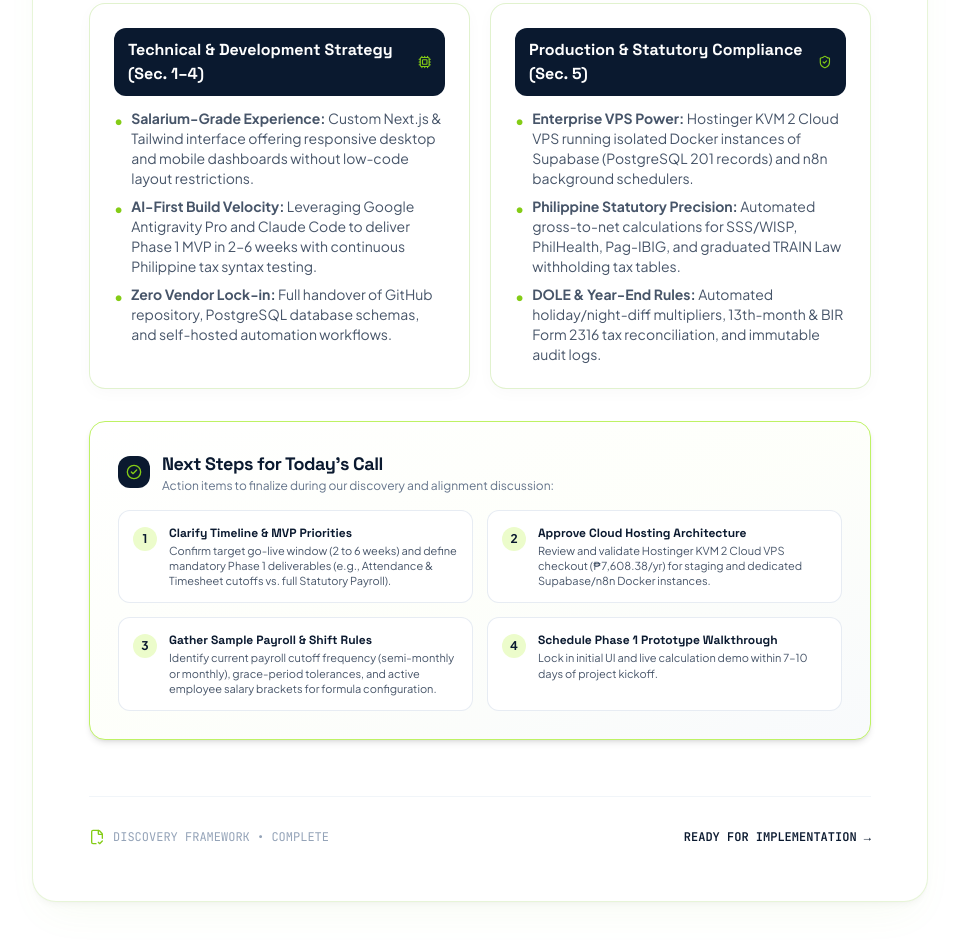
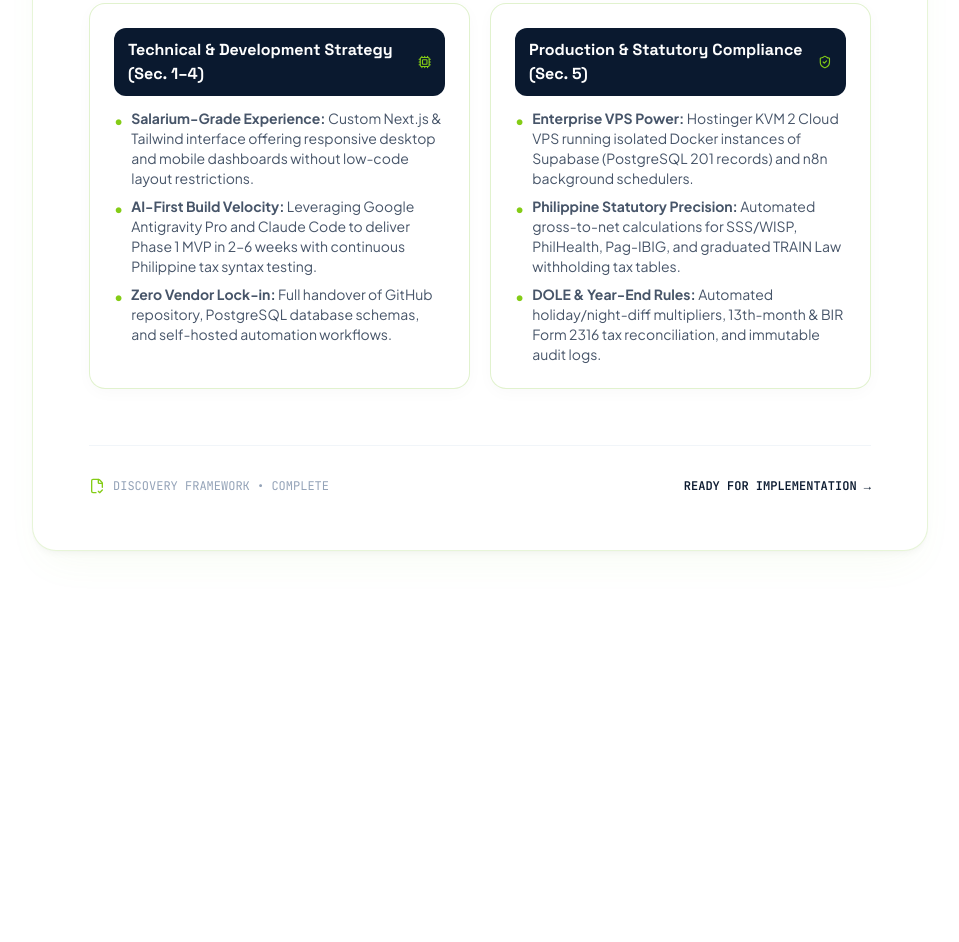
Before and after one commit to Yapsteward/hrisandpayrollsystemproposal.html, a plain HTML site: page HRIS&Payrolproposal.html in a window 1280 px wide. Shown: the part 7690-8632 px from the top of the page, without its empty margins (160-1119 px from the left). After the commit the page ends 8297 px from the top, so only its background shows below. Drawn offline with nearby package versions, Linux system fonts and the light colour scheme.

Commit message:
Add files via upload

```diff
--- a/HRIS&Payrolproposal.html
+++ b/HRIS&Payrolproposal.html
@@ -1506,68 +1506,6 @@
             </ul>
           </div>
         </div>
-
-        <!-- Next Steps for Today's Call Card -->
-        <div
-          class="lime-card rounded-2xl p-6 sm:p-7 bg-gradient-to-br from-white via-lime-50/20 to-slate-50 border border-lime-300 shadow-md scroll-reveal scroll-delay-2">
-          <div class="flex items-center space-x-3 mb-4">
-            <div class="w-8 h-8 rounded-xl bg-[#0a192f] text-white flex items-center justify-center font-bold text-sm">
-              <i data-lucide="check-circle-2" class="w-4 h-4 text-[#84cc16]"></i>
-            </div>
-            <div>
-              <h3 class="text-base sm:text-lg font-bold text-[#0a192f] tracking-tight">
-                Next Steps for Today's Call
-              </h3>
-              <p class="text-xs text-slate-500">Action items to finalize during our discovery and alignment discussion:
-              </p>
-            </div>
-          </div>
-
-          <div class="grid grid-cols-1 sm:grid-cols-2 gap-3.5">
-            <div class="p-3.5 rounded-xl border border-slate-200/80 bg-white shadow-2xs flex items-start space-x-3">
-              <span
-                class="w-6 h-6 rounded-full bg-lime-100 text-[#0a192f] font-bold text-xs flex items-center justify-center shrink-0 mt-0.5">1</span>
-              <div>
-                <h4 class="text-xs font-bold text-[#0a192f]">Clarify Timeline &amp; MVP Priorities</h4>
-                <p class="text-[11px] text-slate-600 mt-0.5 leading-snug">Confirm target go-live window (2 to 6 weeks)
-                  and define mandatory Phase 1 deliverables (e.g., Attendance &amp; Timesheet cutoffs vs. full Statutory
-                  Payroll).</p>
-              </div>
-            </div>
-
-            <div class="p-3.5 rounded-xl border border-slate-200/80 bg-white shadow-2xs flex items-start space-x-3">
-              <span
-                class="w-6 h-6 rounded-full bg-lime-100 text-[#0a192f] font-bold text-xs flex items-center justify-center shrink-0 mt-0.5">2</span>
-              <div>
-                <h4 class="text-xs font-bold text-[#0a192f]">Approve Cloud Hosting Architecture</h4>
-                <p class="text-[11px] text-slate-600 mt-0.5 leading-snug">Review and validate Hostinger KVM 2 Cloud VPS
-                  checkout (₱7,608.38/yr) for staging and dedicated Supabase/n8n Docker instances.</p>
-              </div>
-            </div>
-
-            <div class="p-3.5 rounded-xl border border-slate-200/80 bg-white shadow-2xs flex items-start space-x-3">
-              <span
-                class="w-6 h-6 rounded-full bg-lime-100 text-[#0a192f] font-bold text-xs flex items-center justify-center shrink-0 mt-0.5">3</span>
-              <div>
-                <h4 class="text-xs font-bold text-[#0a192f]">Gather Sample Payroll &amp; Shift Rules</h4>
-                <p class="text-[11px] text-slate-600 mt-0.5 leading-snug">Identify current payroll cutoff frequency
-                  (semi-monthly or monthly), grace-period tolerances, and active employee salary brackets for formula
-                  configuration.</p>
-              </div>
-            </div>
-
-            <div class="p-3.5 rounded-xl border border-slate-200/80 bg-white shadow-2xs flex items-start space-x-3">
-              <span
-                class="w-6 h-6 rounded-full bg-lime-100 text-[#0a192f] font-bold text-xs flex items-center justify-center shrink-0 mt-0.5">4</span>
-              <div>
-                <h4 class="text-xs font-bold text-[#0a192f]">Schedule Phase 1 Prototype Walkthrough</h4>
-                <p class="text-[11px] text-slate-600 mt-0.5 leading-snug">Lock in initial UI and live calculation demo
-                  within 7–10 days of project kickoff.</p>
-              </div>
-            </div>
-          </div>
-        </div>
-
       </section>
 
     </div>
```
